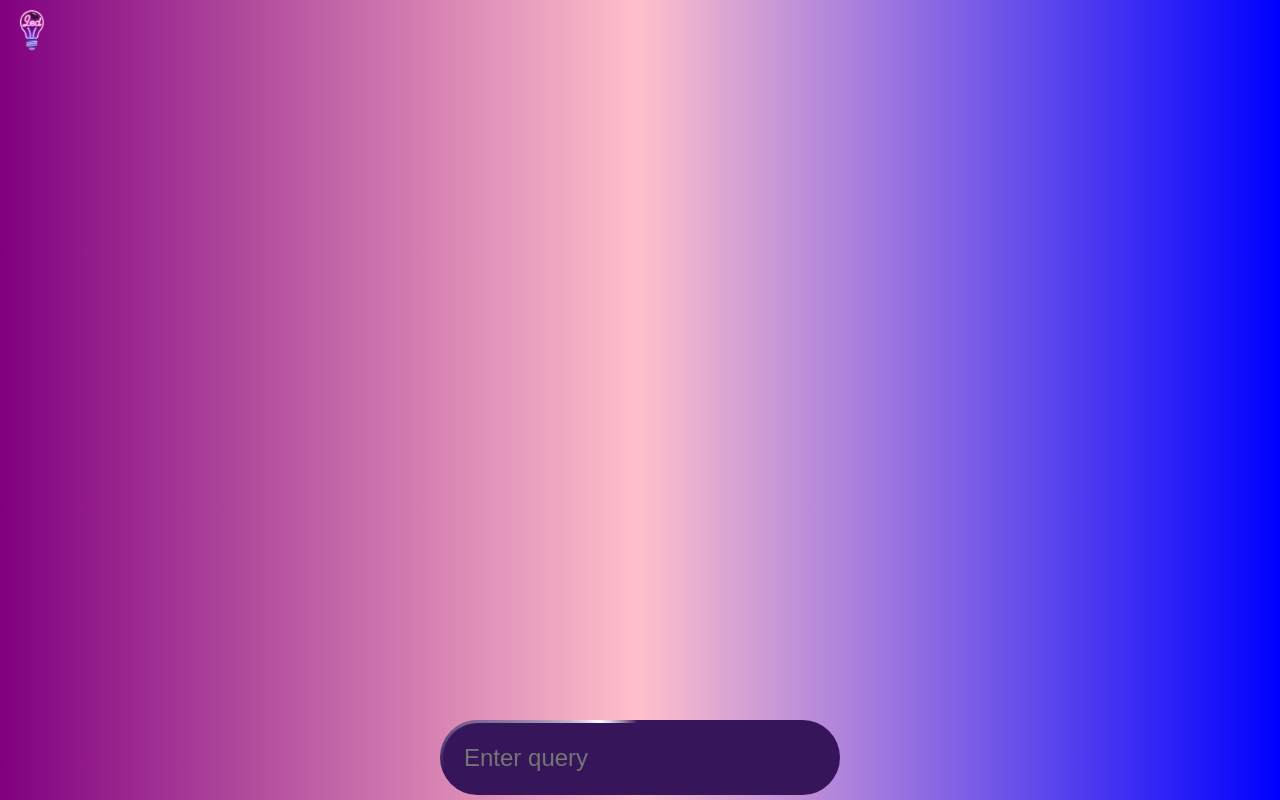
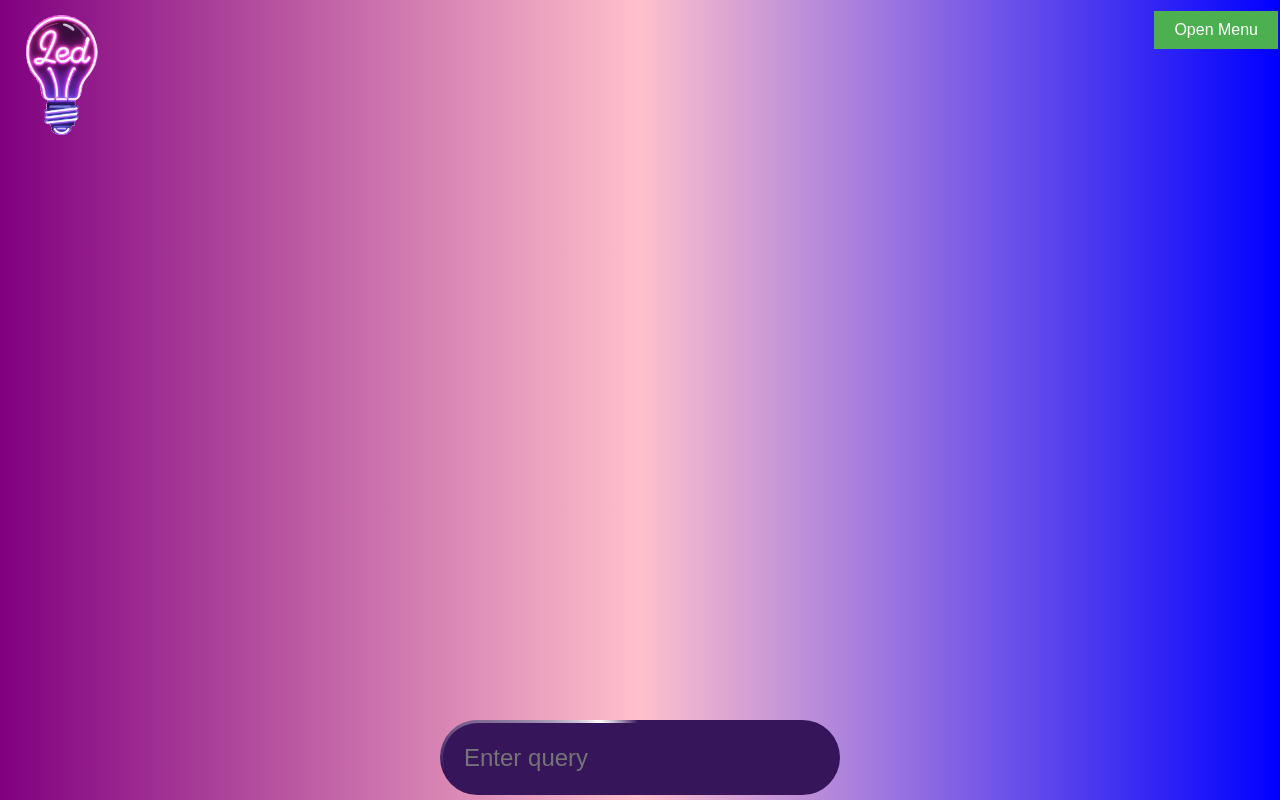
Before and after one commit to benninghoven/fullyhacks-2024, a React (Create React App) app in the folder frontend/my-app/: page / in a window 1280 px wide. Built offline with nearby package versions, Linux system fonts and the light colour scheme; the HTML template or start-up script is replaced by a standard one.

Commit message:
added menu button, and popup

```diff
--- a/frontend/my-app/src/components/Chat/Chat.js
+++ b/frontend/my-app/src/components/Chat/Chat.js
@@ -24,7 +24,7 @@ const Chat = () => {
     event.preventDefault();
 
     if(input.trim() !== '') {
-      setUserMessages([...user_messages, { text: input, user: false }]);
+      setUserMessages([...user_messages, { text: input, user: true }]);
       setInput('');
     }
 
--- a/frontend/my-app/src/components/Header/Header.css
+++ b/frontend/my-app/src/components/Header/Header.css
@@ -8,9 +8,12 @@
   align-items: center;
   background-color: transparent;
   z-index: 1;
+    justify-content: space-between;
+    align-items: center;
 }
 
 .logo {
-  height: 40px;
-  margin-left: 20px;
+  height: 120px;
+  margin-top: 7%;
+  margin-left: 2%;
 }
--- a/frontend/my-app/src/components/Header/Header.js
+++ b/frontend/my-app/src/components/Header/Header.js
@@ -1,10 +1,13 @@
 import React from 'react';
 import './Header.css';
+import MenuButton from './MenuButton'; // Add this line
+
 
 const Header = () => {
   return (
     <header className="header">
       <img src="logo.png" alt="Logo" className="logo" />
+      <MenuButton /> {/* Add this line */}
     </header>
   );
 };
--- /dev/null
+++ b/frontend/my-app/src/components/Header/MenuButton.css
@@ -0,0 +1,35 @@
+/* MenuButton.css */
+.menu-button {
+    padding: 10px 20px;
+    background-color: #4CAF50; /* Green */
+    border: none;
+    color: white;
+    text-align: center;
+    text-decoration: none;
+    display: inline-block;
+    font-size: 16px;
+    margin: 4px 2px;
+    cursor: pointer;
+}
+.popup {
+    position: fixed;
+    top: 0;
+    left: 0;
+    width: 100%;
+    height: 100%;
+    background-color: rgba(0, 0, 0, 0.5);
+    display: flex;
+    justify-content: center;
+    align-items: center;
+    color: white;
+    font-size: 30px;
+}
+.close-button {
+    position: absolute;
+    top: 10px;
+    right: 10px;
+    background: none;
+    border: none;
+    font-size: 30px;
+    cursor: pointer;
+}
--- /dev/null
+++ b/frontend/my-app/src/components/Header/MenuButton.js
@@ -0,0 +1,51 @@
+// Importing necessary libraries
+import React, { useState } from 'react';
+import './MenuButton.css'; // Make sure to create this file
+
+// MenuButton Component
+const MenuButton = () => {
+    const [isOpen, setIsOpen] = useState(false);
+    const [isPopupVisible, setPopupVisible] = useState(false);
+    const [selectedOption, setSelectedOption] = useState('');
+
+    const toggleMenu = () => {
+        setIsOpen(!isOpen);
+        setPopupVisible(!isPopupVisible);
+    };
+
+    const handleSelect = (event) => {
+        setSelectedOption(event.target.value);
+    };
+
+    const closePopup = () => {
+        setPopupVisible(false);
+    };
+
+    const stopPropagation = (event) => {
+        event.stopPropagation();
+    };
+
+    return (
+        <div className="menu-button" onClick={toggleMenu}>
+            {isOpen ? 'Close Menu' : 'Open Menu'}
+            {isPopupVisible && (
+                <div className="popup" onClick={stopPropagation}>
+                    This is a pop-up!
+                    <button onClick={closePopup} className="close-button">X</button>
+                    <select value={selectedOption} onChange={handleSelect}>
+                        <option value="">Select...</option>
+                        <option value="option1">Option 1</option>
+                        <option value="option2">Option 2</option>
+                        <option value="option3">Option 3</option>
+                    </select>
+                </div>
+            )}
+        </div>
+    );
+};
+
+
+
+
+
+export default MenuButton;
```
Also changed, not shown: frontend/my-app/public/Ai_icon.png.
